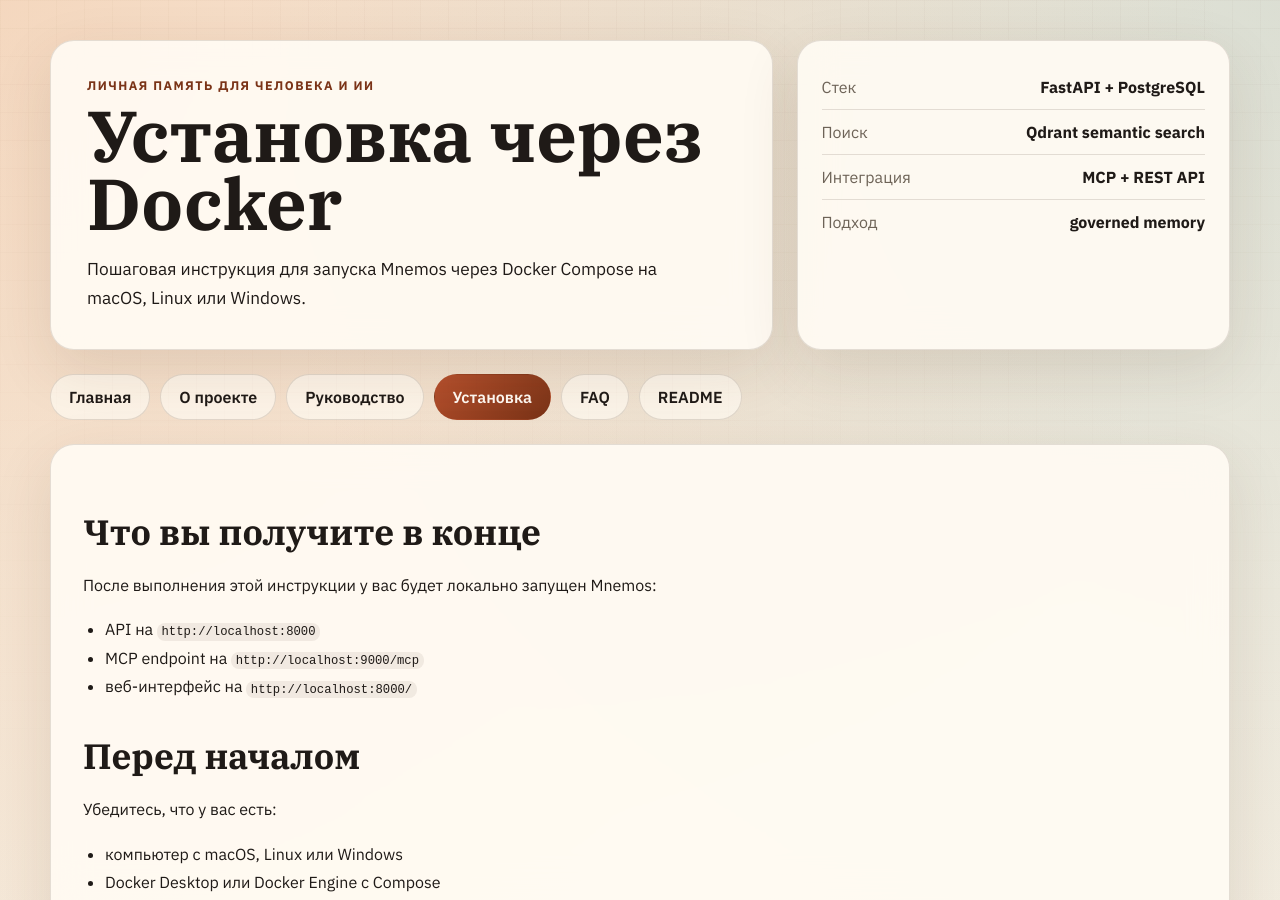
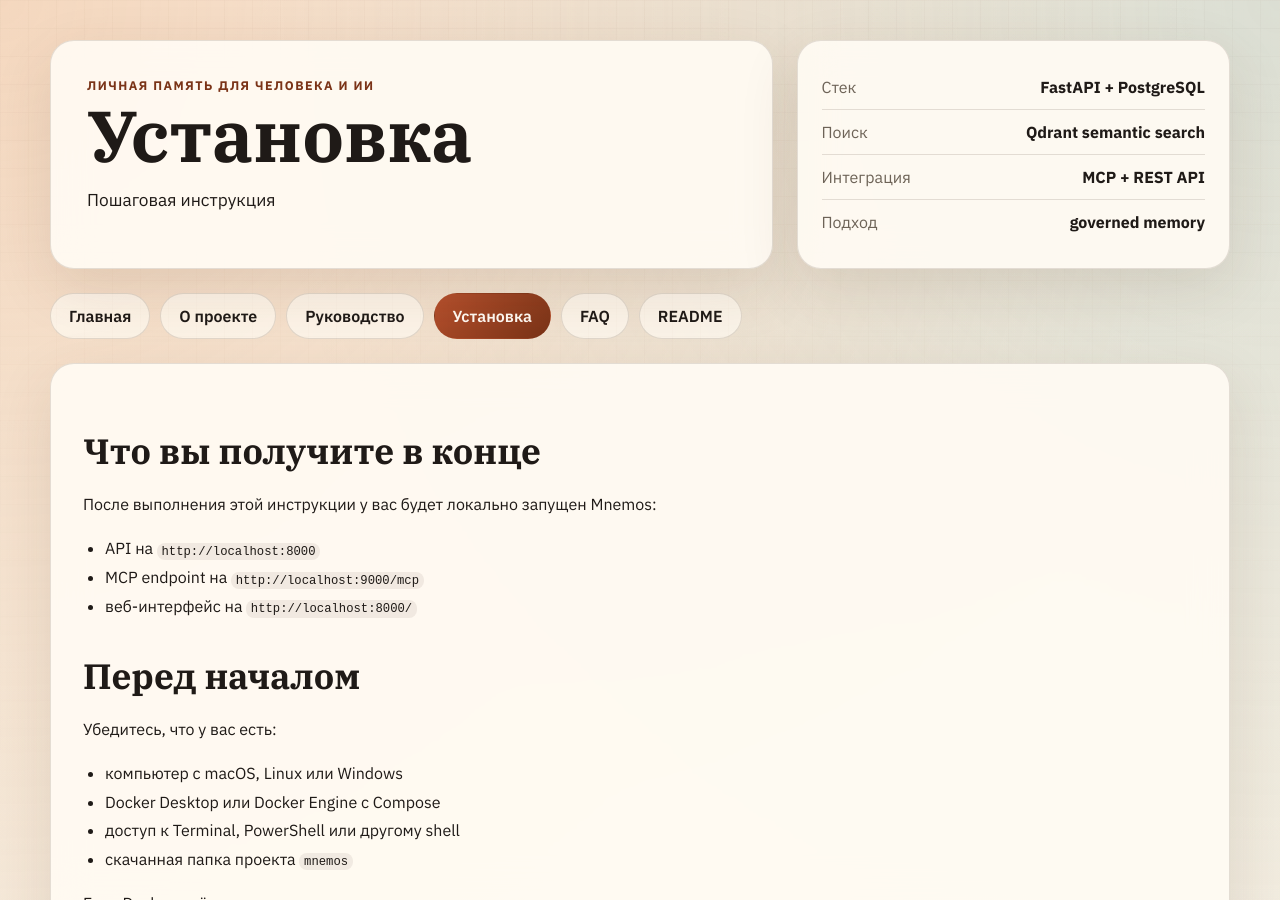
Before and after one commit to pastukhov/mnemos, a Jekyll site: the page built from install.md, in a window 1280 px wide and 900 px high. Built offline with Jekyll 4.4.1, drawn with Linux system fonts in a browser that asks for light colours.

Commit message:
docs: simplify install header

```diff
--- a/install.md
+++ b/install.md
@@ -1,12 +1,11 @@
 ---
 layout: default
-title: Установка через Docker
+title: Установка
 permalink: /install/
-lead: Пошаговая инструкция для запуска Mnemos через Docker Compose на
-  macOS, Linux или Windows.
+lead: Пошаговая инструкция
 ---
 
-# Установка через Docker
+# Установка
 
 ## Что вы получите в конце
 
```
